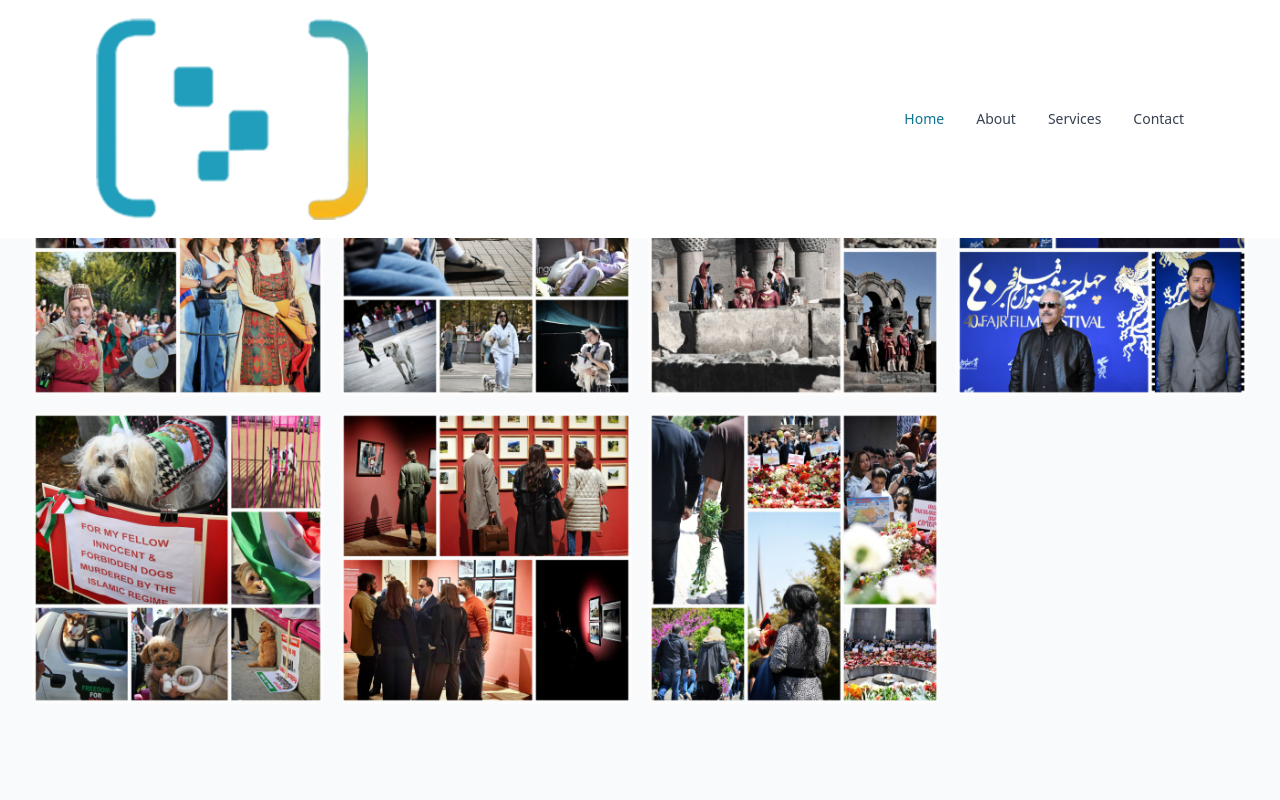
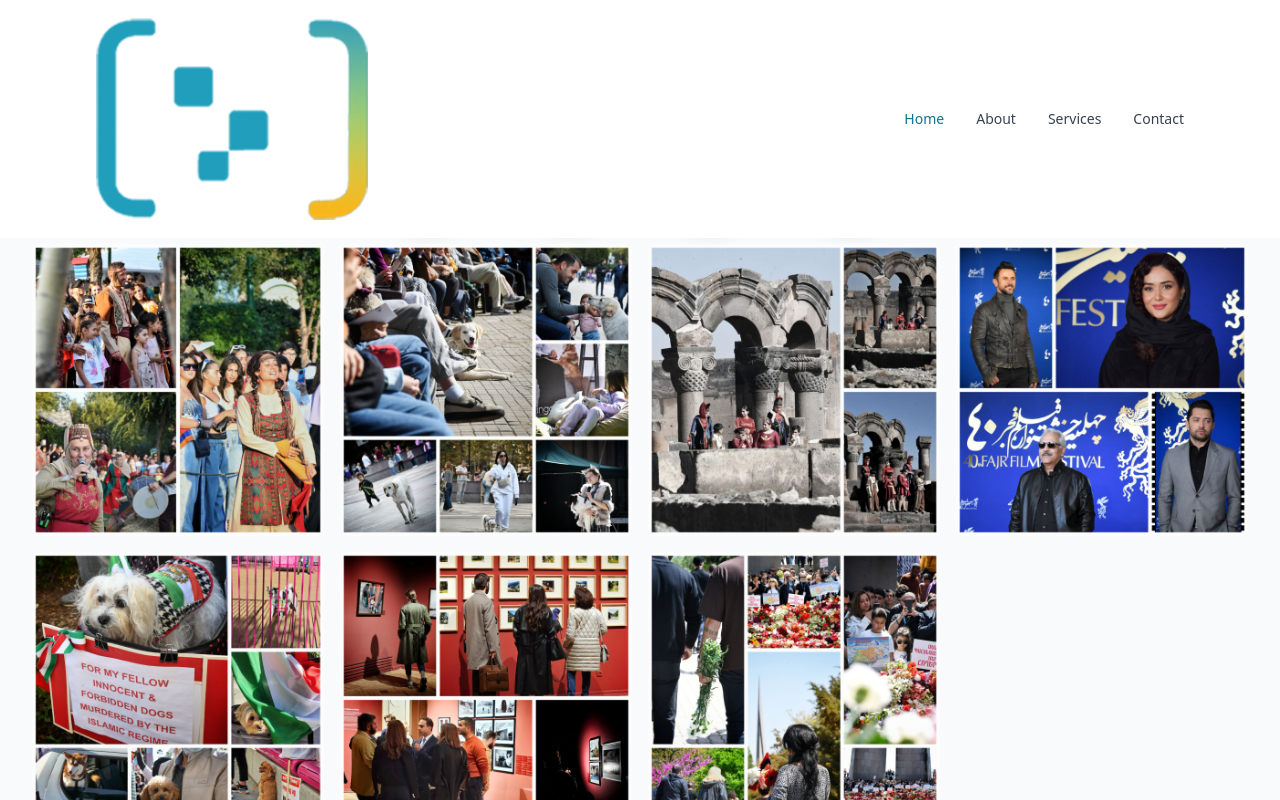
Before and after one commit to AmirBerenji/nophehGroup, a Next.js app: page /photography/event in a window 1280 px wide. Shown: the top 800 px of the page. Built offline with nearby package versions, Linux system fonts and the light colour scheme.

Commit message:
Change the event page

```diff
--- a/app/component/galleryimage.tsx
+++ b/app/component/galleryimage.tsx
@@ -10,7 +10,7 @@
 
 const ImageMasonryGallery: React.FC<ImageMasonryGalleryProps> = ({
   images,
-  title = "Photo Gallery",
+  title = "",
 }) => {
   const [selectedIndex, setSelectedIndex] = useState<number | null>(null);
   const [visibleImages, setVisibleImages] = useState<Set<number>>(new Set());
@@ -63,7 +63,7 @@
 
   return (
     <div className="min-h-screen bg-slate-50 p-8">
-      <div className="max-w-7xl mx-auto">
+      <div className="max-w-7xl mx-auto pt-20">
         {title && (
           <h1 className="text-4xl font-bold text-white mb-8 text-center">
             {title}
--- a/app/photography/event/page.tsx
+++ b/app/photography/event/page.tsx
@@ -1,52 +1,96 @@
+"use client";
+
 import { GalleryImage } from "@/app/models/galleryimage";
 import ImageMasonryGallery from "../../component/galleryimage";
+import { useState } from "react";
+
+// Extend GalleryImage to include category
+interface CategorizedGalleryImage extends GalleryImage {
+  category: string;
+}
 
 export default function Page() {
-  const eventImages: GalleryImage[] = [
+  const eventImages: CategorizedGalleryImage[] = [
     {
       src: "/assets/images/event/event1.jpg",
       alt: "Event 1",
       orientation: "landscape",
+      category: "Conference",
     },
     {
       src: "/assets/images/event/event2.jpg",
       alt: "Event 2",
       orientation: "portrait",
+      category: "Workshop",
     },
     {
       src: "/assets/images/event/event3.jpg",
       alt: "Event 3",
       orientation: "landscape",
+      category: "Conference",
     },
     {
       src: "/assets/images/event/event4.jpg",
       alt: "Event 4",
       orientation: "portrait",
+      category: "Seminar",
     },
     {
       src: "/assets/images/event/event5.jpg",
       alt: "Event 5",
       orientation: "landscape",
+      category: "Workshop",
     },
-
     {
       src: "/assets/images/event/event7.jpg",
-      alt: "Event 5",
+      alt: "Event 7",
       orientation: "landscape",
+      category: "Conference",
     },
-
     {
       src: "/assets/images/event/event8.jpg",
-      alt: "Event 5",
+      alt: "Event 8",
       orientation: "landscape",
+      category: "Seminar",
     },
-  ] as const;
+  ];
+
+  // Get unique categories
+  const categories = ["All", ...Array.from(new Set(eventImages.map(img => img.category)))];
+
+  const [selectedCategory, setSelectedCategory] = useState<string>("All");
+
+  // Filter images based on selected category
+  const filteredImages = selectedCategory === "All"
+    ? eventImages
+    : eventImages.filter(img => img.category === selectedCategory);
 
   return (
     <>
-      <section className="">
-        <ImageMasonryGallery images={eventImages} />
-      </section>
+        <div className="pt-1 bg-slate-50">
+          <div className="mx-auto mt-24">
+            <div className="flex flex-wrap gap-3 justify-center">
+              {categories.map((category) => (
+          <button
+            key={category}
+            onClick={() => setSelectedCategory(category)}
+            className={`w-32 h-32 rounded-full font-medium transition-all flex items-center justify-center text-sm ${
+              selectedCategory === category
+                ? "bg-slate-200 text-gray-800 shadow-lg"
+                : "bg-salt-50 text-gray-700 hover:bg-gray-300 shadow-lg"
+            }`}
+          >
+            <span className="text-center break-words leading-tight">
+              {category}
+            </span>
+          </button>
+              ))}
+            </div>
+          </div>
+          <div className="-mt-24">
+            <ImageMasonryGallery images={filteredImages} />
+          </div>
+        </div>
     </>
   );
 }
```
